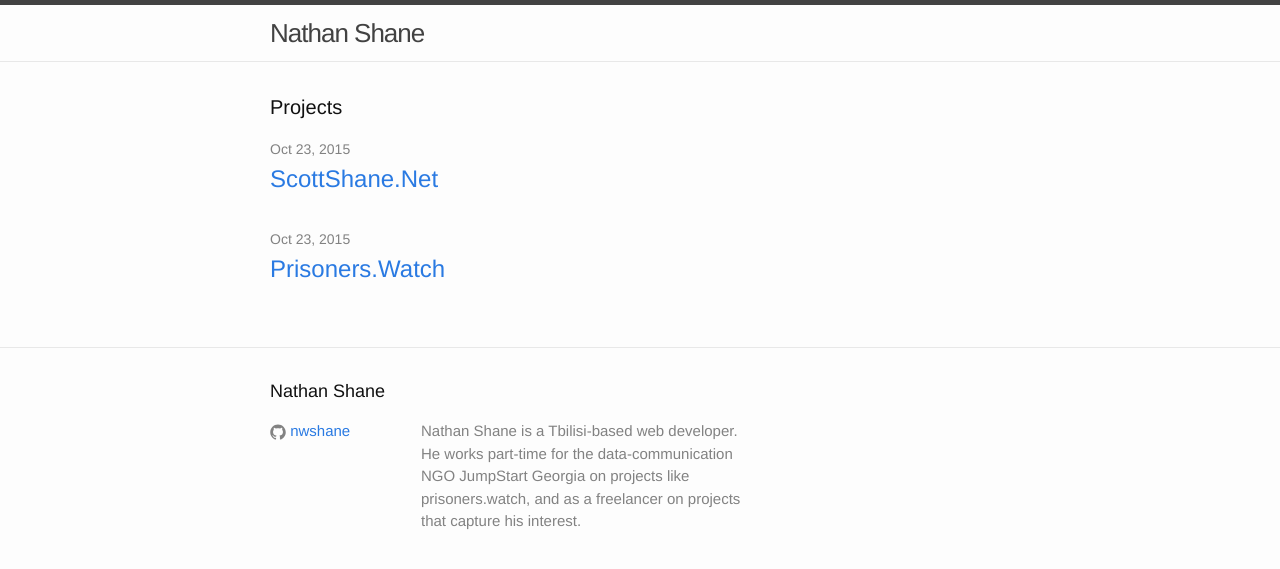
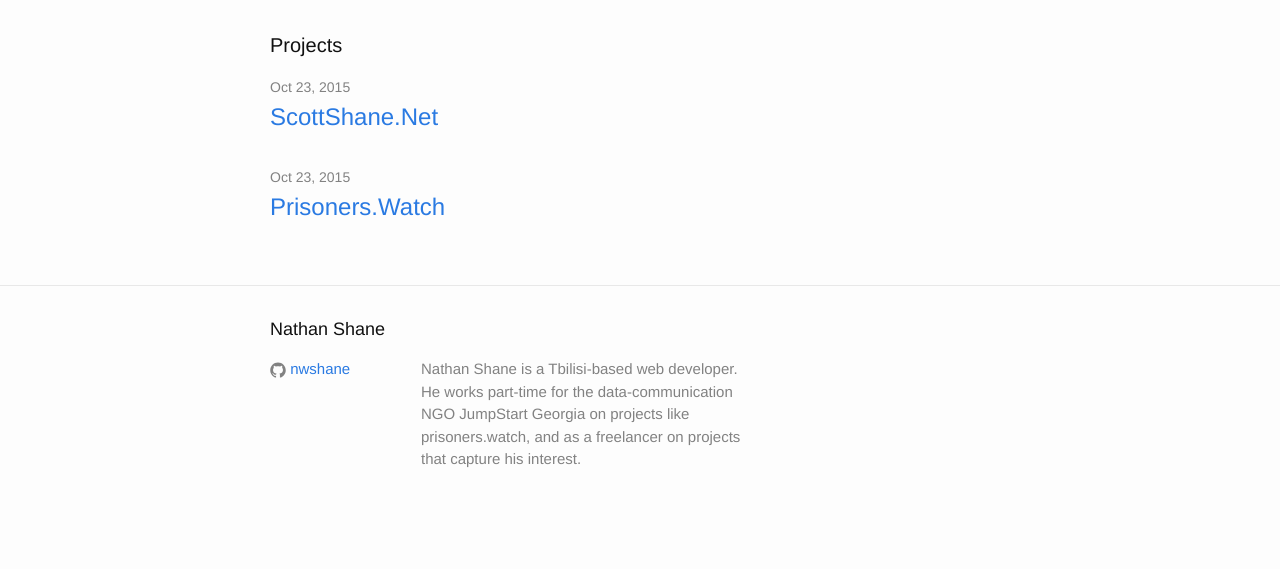
Before and after one commit to nwshane/nwshane.github.io, a Jekyll site: the page built from index.html, in a window 1280 px wide. Shown: the top 569 px of the page. Built offline with Jekyll 4.4.1, drawn with Linux system fonts in a browser that asks for light colours.

Commit message:
Removed header.

```diff
--- a/_includes/header.html
+++ /dev/null
@@ -1,27 +0,0 @@
-<header class="site-header">
-
-  <div class="wrapper">
-
-    <a class="site-title" href="{{ site.baseurl }}/">{{ site.title }}</a>
-
-    <nav class="site-nav">
-      <a href="#" class="menu-icon">
-        <svg viewBox="0 0 18 15">
-          <path fill="#424242" d="M18,1.484c0,0.82-0.665,1.484-1.484,1.484H1.484C0.665,2.969,0,2.304,0,1.484l0,0C0,0.665,0.665,0,1.484,0 h15.031C17.335,0,18,0.665,18,1.484L18,1.484z"/>
-          <path fill="#424242" d="M18,7.516C18,8.335,17.335,9,16.516,9H1.484C0.665,9,0,8.335,0,7.516l0,0c0-0.82,0.665-1.484,1.484-1.484 h15.031C17.335,6.031,18,6.696,18,7.516L18,7.516z"/>
-          <path fill="#424242" d="M18,13.516C18,14.335,17.335,15,16.516,15H1.484C0.665,15,0,14.335,0,13.516l0,0 c0-0.82,0.665-1.484,1.484-1.484h15.031C17.335,12.031,18,12.696,18,13.516L18,13.516z"/>
-        </svg>
-      </a>
-
-      <div class="trigger">
-        {% for page in site.pages %}
-          {% if page.title %}
-          <a class="page-link" href="{{ page.url | prepend: site.baseurl }}">{{ page.title }}</a>
-          {% endif %}
-        {% endfor %}
-      </div>
-    </nav>
-
-  </div>
-
-</header>
--- a/_layouts/default.html
+++ b/_layouts/default.html
@@ -4,8 +4,6 @@
   {% include head.html %}
 
   <body>
-
-    {% include header.html %}
 
     <div class="page-content">
       <div class="wrapper">
```
